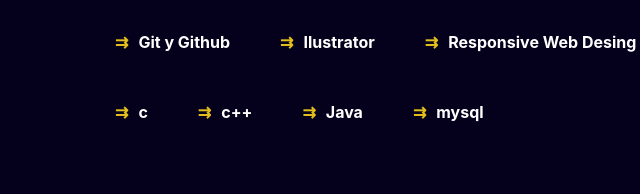
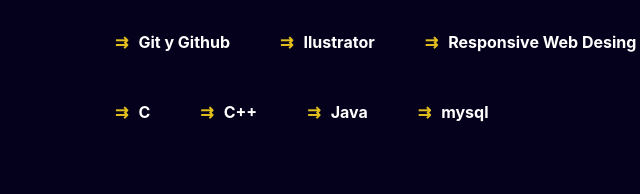
Before and after one commit to robertosuarezm/portafolio, a plain HTML site: page index.html in a window 1280 px wide. Shown: the part 1218-1412 px from the top of the page, 190-830 px from the left. Drawn offline with nearby package versions, Linux system fonts and the light colour scheme.

Commit message:
Update index.html

```diff
--- a/index.html
+++ b/index.html
@@ -166,8 +166,8 @@
 						<p>Ilustrator</p>
 						<p>Responsive Web Desing</p>
 						<p>php</p>
-						<p>c</p>
-						<p>c++</p>
+						<p>C</p>
+						<p>C++</p>
 						<p>Java</p>
 						<p>mysql</p>
 					</div>
```
